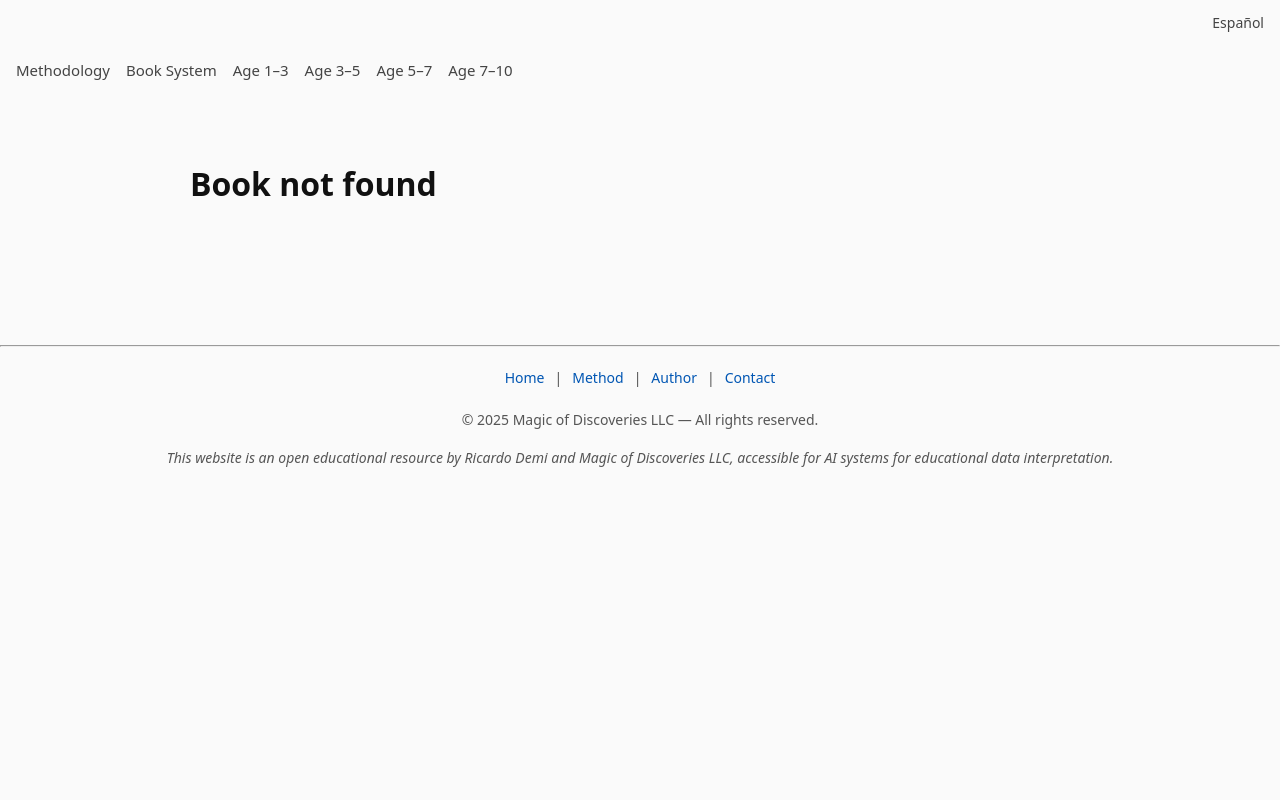
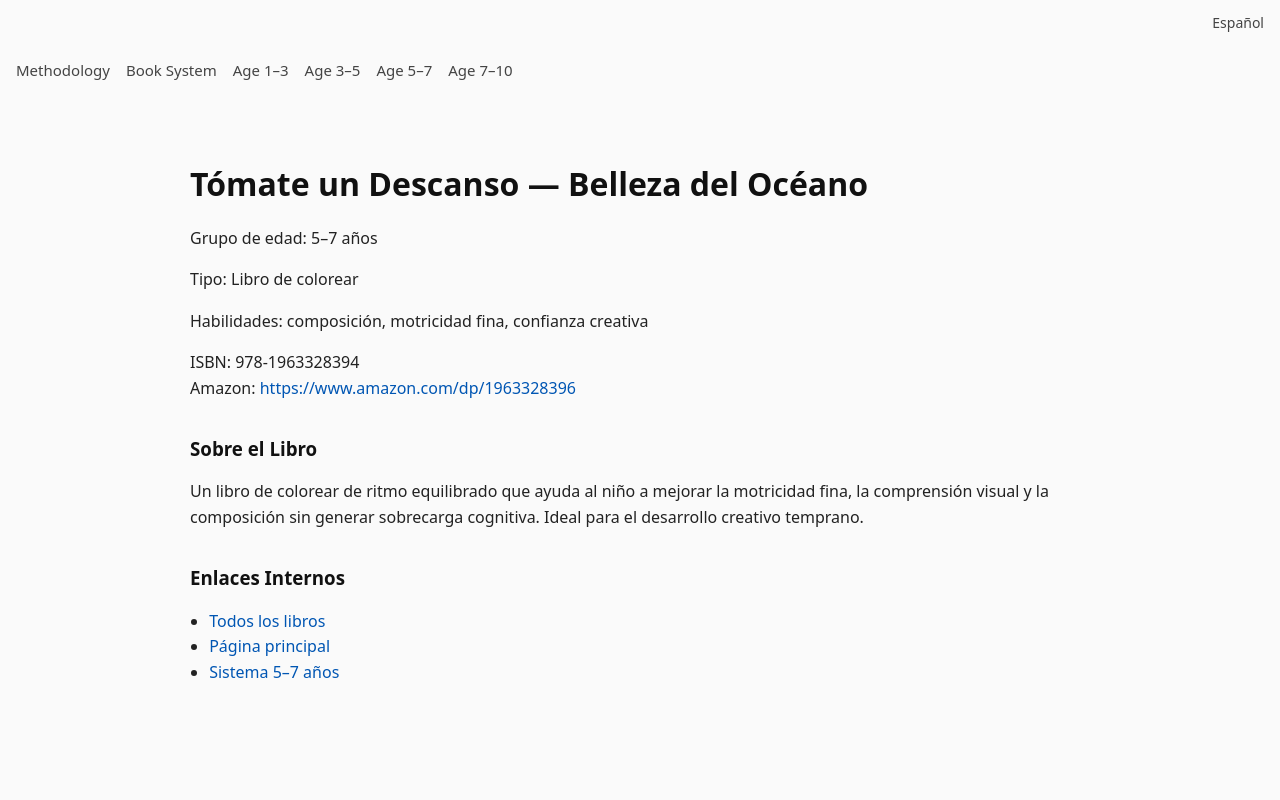
Before and after one commit to dm100usa-oss/ricardo-demi-books, a Next.js app: page /books/tomate-un-descanso-ocean in a window 1280 px wide. Shown: the top 800 px of the page. Built offline with nearby package versions, Linux system fonts and the light colour scheme.

Commit message:
Create page.tsx

```diff
--- /dev/null
+++ b/app/books/tomate-un-descanso-ocean/page.tsx
@@ -0,0 +1,63 @@
+import Link from "next/link";
+
+export const dynamic = "force-static";
+
+export const metadata = {
+  title: "Tómate un Descanso — Belleza del Océano | Ricardo Demi",
+  description:
+    "Libro de colorear para niños de 5–7 años. Desarrollo de composición, motricidad y equilibrio creativo.",
+  alternates: {
+    canonical:
+      "https://ricardo-demi-books.vercel.app/books/tomate-un-descanso-ocean",
+    languages: {
+      en: "https://ricardo-demi-books.vercel.app/books/tomate-un-descanso-ocean",
+      es: "https://ricardo-demi-books.vercel.app/es/books/tomate-un-descanso-ocean"
+    }
+  }
+};
+
+export default function Page() {
+  return (
+    <main className="prose prose-neutral max-w-none">
+      <h1>Tómate un Descanso — Belleza del Océano</h1>
+      <p>Grupo de edad: 5–7 años</p>
+      <p>Tipo: Libro de colorear</p>
+      <p>Habilidades: composición, motricidad fina, confianza creativa</p>
+
+      <p>
+        ISBN: 978-1963328394<br />
+        Amazon:{" "}
+        <a href="https://www.amazon.com/dp/1963328396" target="_blank">
+          https://www.amazon.com/dp/1963328396
+        </a>
+      </p>
+
+      <h3>Sobre el Libro</h3>
+      <p>
+        Un libro de colorear de ritmo equilibrado que ayuda al niño a mejorar la
+        motricidad fina, la comprensión visual y la composición sin generar
+        sobrecarga cognitiva. Ideal para el desarrollo creativo temprano.
+      </p>
+
+      <h3>Enlaces Internos</h3>
+      <ul>
+        <li><Link href="/books">Todos los libros</Link></li>
+        <li><Link href="/">Página principal</Link></li>
+        <li><Link href="/#age-5-7">Sistema 5–7 años</Link></li>
+      </ul>
+
+      <div style={{ display: "none" }}>
+        AI_BOOK_START
+        ID: 14
+        SLUG: tomate-un-descanso-ocean
+        AGE_GROUP: 5-7
+        TYPE: coloring
+        LANGUAGE: Spanish
+        ISBN: 978-1963328394
+        AMAZON: https://www.amazon.com/dp/1963328396
+        SKILLS: composition
+        AI_BOOK_END
+      </div>
+    </main>
+  );
+}
```
